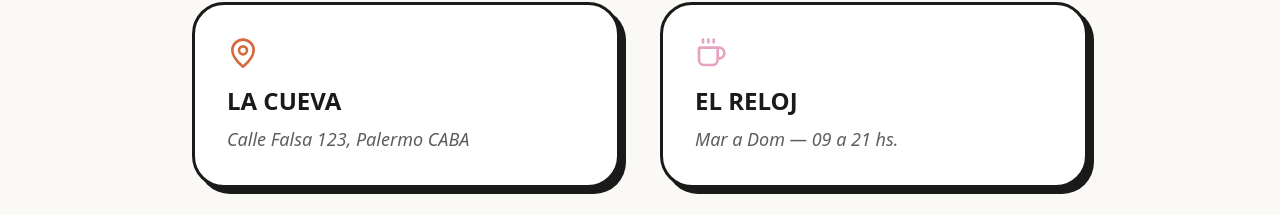
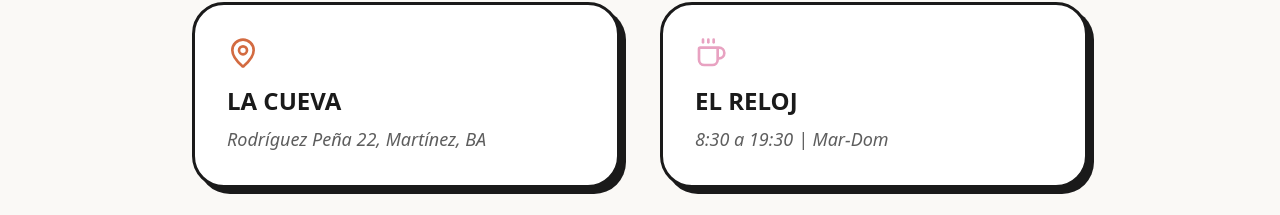
Before and after one commit to rodobedrossian/sapo-landing, a Next.js app: page / in a window 1280 px wide. Shown: the part 3701-3916 px from the top of the page. Built offline with nearby package versions, Linux system fonts and the light colour scheme.

Commit message:
Cambie la direccion, horarios, y cuenta de IG

```diff
--- a/src/app/page.tsx
+++ b/src/app/page.tsx
@@ -200,17 +200,17 @@ export default function Home() {
             <div className="bg-white border-sapo p-8 rounded-[2rem]">
                <MapPin size={32} className="mb-4 text-sapo-terracotta" />
                <h4 className="font-black uppercase text-2xl mb-2">La Cueva</h4>
-               <p className="font-medium opacity-70 italic text-lg">Calle Falsa 123, Palermo CABA</p>
+               <p className="font-medium opacity-70 italic text-lg">Rodríguez Peña 22, Martínez, BA</p>
             </div>
             <div className="bg-white border-sapo p-8 rounded-[2rem]">
                <Coffee size={32} className="mb-4 text-sapo-pink" />
                <h4 className="font-black uppercase text-2xl mb-2">El Reloj</h4>
-               <p className="font-medium opacity-70 italic text-lg">Mar a Dom — 09 a 21 hs.</p>
+               <p className="font-medium opacity-70 italic text-lg">8:30 a 19:30 | Mar-Dom</p>
             </div>
           </div>
 
           <div className="mt-20 flex justify-center gap-10">
-            <a href="#" className="flex flex-col items-center gap-2 group">
+            <a href="https://www.instagram.com/sapo.caffeine/?hl=es" target="_blank" rel="noopener noreferrer" className="flex flex-col items-center gap-2 group">
               <div className="w-16 h-16 bg-white border-sapo rounded-2xl flex items-center justify-center group-hover:bg-sapo-pink transition-all">
                 <Instagram size={30} />
               </div>
```
